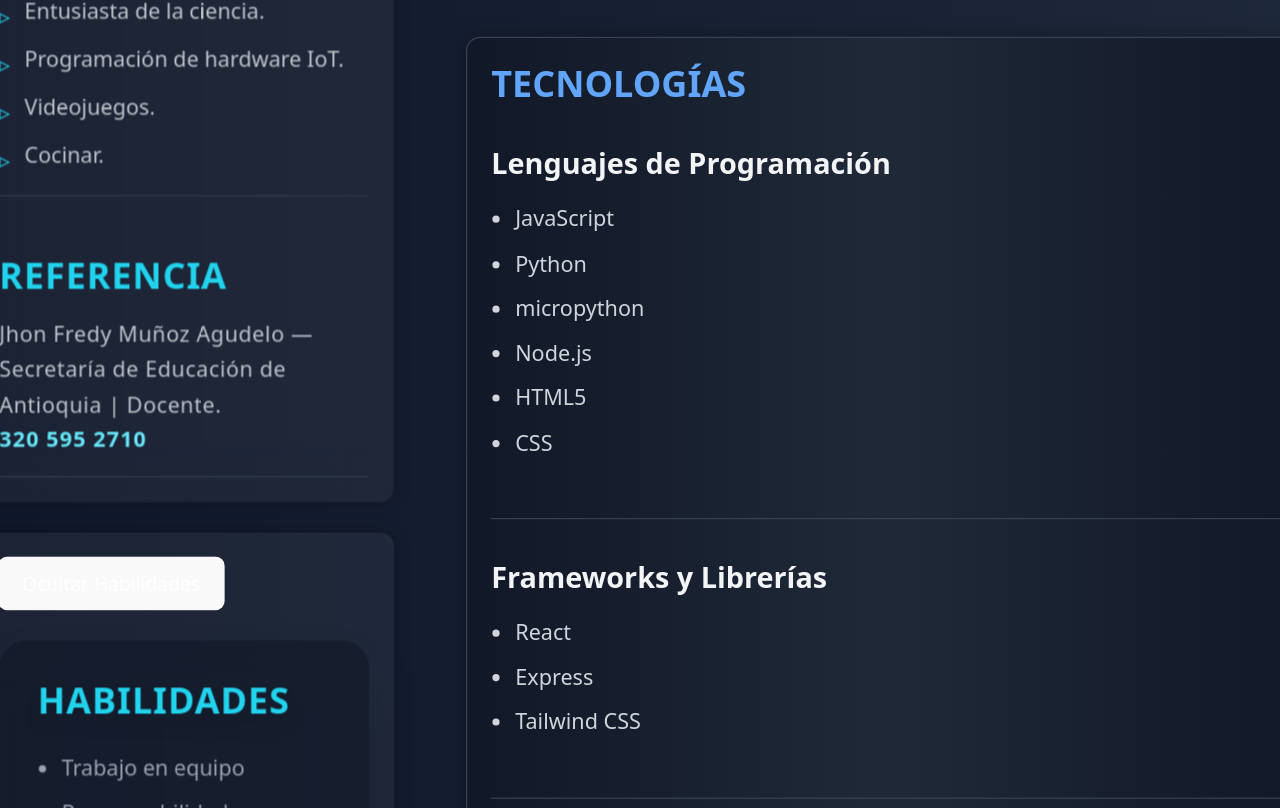
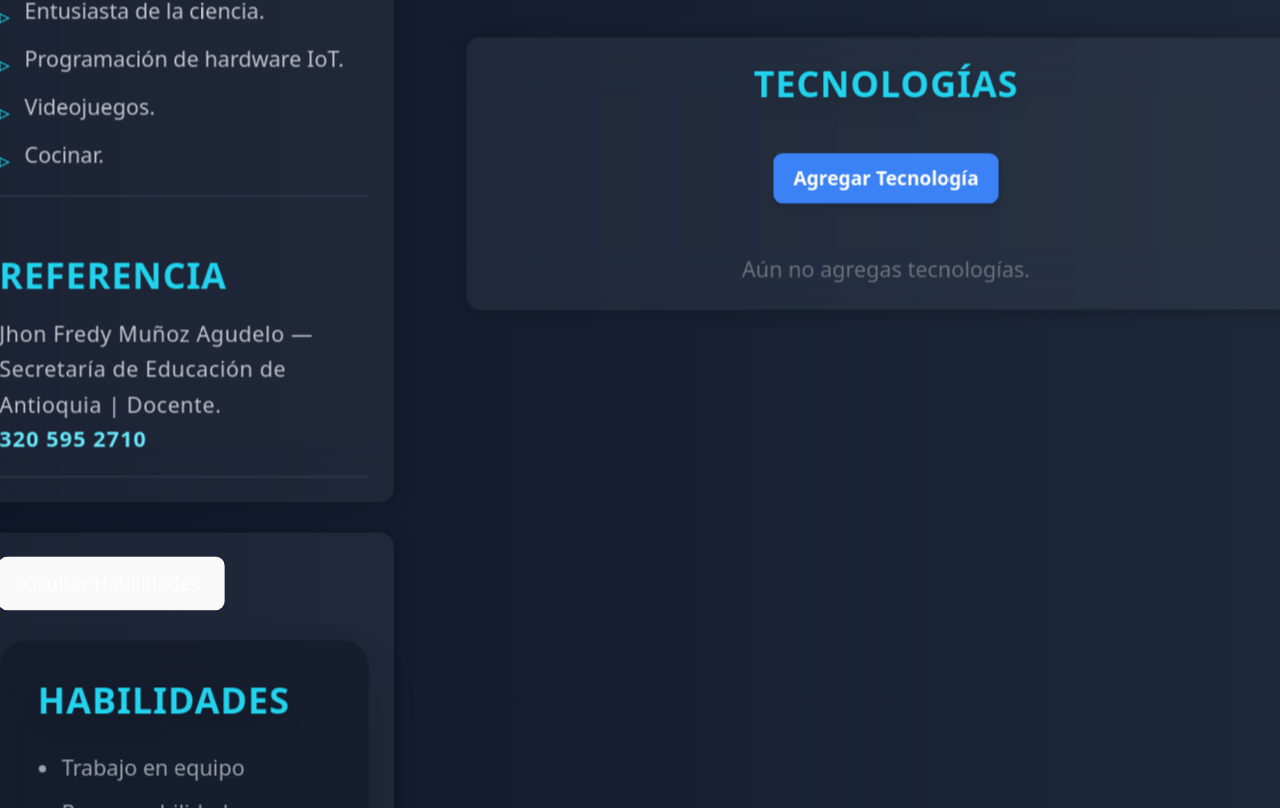
Before and after one commit to miguelangelOcampo/cv-react-Miguel-Angel-Ocampo, a React (Vite) app: page / in a window 1280 px wide. Shown: the part 2092-2900 px from the top of the page. Built offline with nearby package versions, Linux system fonts and the light colour scheme; a web font is replaced by a local one.

Commit message:
feat: función agregarTecnologia en StackTecnologias.jsx y paso como prop

```diff
--- a/src/StackTecnologias.tsx
+++ b/src/StackTecnologias.tsx
@@ -1,76 +1,50 @@
-export default function Tecnologias() {
-  const tecnologias = {
-    Lenguajes: ["JavaScript", "Python", "micropython", "Node.js", "HTML5", "CSS"],
-    Frameworks: ["React", "Express", "Tailwind CSS"],
-    Herramientas: ["Git & GitHub", "Power Apps", "Power Automate", "MySQL", "Mongo DB"],
+import { useState } from "react"; //Componente para que permite manejar los eventos de formulario
+import FormularioTecnologia from "./FormularioTecnologia"; //importa el componente de logica para el envio del formulario
+
+export default function StackTecnologias() {
+  const [tecnologias, setTecnologias] = useState<string[]>([]);//Estado local para almacenar la lista de tecnologías agregadas
+  const [mostrarFormulario, setMostrarFormulario] = useState<boolean>(false); //Estado para controlar la visibilidad del formulario
+
+  const agregarTecnologia = (nuevaTec: string) => { //Función que agrega una nueva tecnología a la lista
+    setTecnologias([...tecnologias, nuevaTec]); //Agrega la nueva tecnología al array de tecnologías
+    setMostrarFormulario(false);            //Oculta el formulario después de agregar la tecnología
   };
 
-  // Si NO hay tecnologías
-  if (
-    tecnologias.Lenguajes.length === 0 &&
-    tecnologias.Frameworks.length === 0 &&
-    tecnologias.Herramientas.length === 0
-  ) {
-    return (
-      <div className="mt-10 flex flex-col items-center gap-10 bg-gradient-to-r from-gray-900 via-gray-800 to-gray-900 rounded-2xl p-8 shadow-lg shadow-black/40 max-w-3xl mx-auto border border-gray-700">
-        <section className="w-full flex flex-col items-start gap-4">
-          <h1 className="text-2xl md:text-3xl font-semibold text-blue-400">
-            TECNOLOGÍAS
-          </h1>
-          <p className="text-gray-300 text-lg">No hay tecnologías disponibles.</p>
-        </section>
-      </div>
-    );
-  }
+  return (
+    <div
+      className="
+        mt-10 flex flex-col items-center gap-10
+        bg-gray-900/60 backdrop-blur-xl border border-gray-800
+        rounded-3xl p-10 shadow-2xl max-w-3xl mx-auto
+      "
+    >
+      <h1 className="text-3xl font-bold text-cyan-400 tracking-wide drop-shadow-lg">
+        TECNOLOGÍAS
+      </h1>
 
-  // Si SÍ hay tecnologías
-  return (
-    <div className="mt-10 flex flex-col items-center gap-10 bg-gradient-to-r from-gray-900 via-gray-800 to-gray-900 rounded-2xl p-8 shadow-lg shadow-black/40 max-w-3xl mx-auto border border-gray-700">
-      <section className="w-full flex flex-col items-start gap-8">
-        <h1 className="text-2xl md:text-3xl font-semibold text-blue-400">
-          TECNOLOGÍAS
-        </h1>
+      <button
+        onClick={() => setMostrarFormulario(!mostrarFormulario)}
+        className="
+          bg-blue-500 hover:bg-blue-600
+          text-white py-2 px-4 rounded-lg font-semibold shadow-md
+        "
+      >
+        {mostrarFormulario ? "Cerrar Formulario" : "Agregar Tecnología"}
+      </button>
 
-        {/* Lenguajes */}
-        <div className="flex flex-col gap-2">
-          <h2 className="text-xl md:text-2xl font-semibold text-gray-100">
-            Lenguajes de Programación
-          </h2>
-          <ul className="list-disc ml-5 space-y-2 text-gray-300 text-lg leading-relaxed mt-2">
-            {tecnologias.Lenguajes.map((item, index) => (
-              <li key={index}>{item}</li>
-            ))}
-          </ul>
-        </div>
+      {mostrarFormulario && (
+        <FormularioTecnologia onAgregar={agregarTecnologia} />
+      )}
 
-        <div className="w-full h-[1px] bg-gray-700 mt-4"></div>
-
-        {/* Frameworks */}
-        <div className="flex flex-col gap-2">
-          <h2 className="text-xl md:text-2xl font-semibold text-gray-100">
-            Frameworks y Librerías
-          </h2>
-          <ul className="list-disc ml-5 space-y-2 text-gray-300 text-lg leading-relaxed mt-2">
-            {tecnologias.Frameworks.map((item, index) => (
-              <li key={index}>{item}</li>
-            ))}
-          </ul>
-        </div>
-
-        <div className="w-full h-[1px] bg-gray-700 mt-4"></div>
-
-        {/* Herramientas */}
-        <div className="flex flex-col gap-2">
-          <h2 className="text-xl md:text-2xl font-semibold text-gray-100">
-            Herramientas y Tecnologías
-          </h2>
-          <ul className="list-disc ml-5 space-y-2 text-gray-300 text-lg leading-relaxed mt-2">
-            {tecnologias.Herramientas.map((item, index) => (
-              <li key={index}>{item}</li>
-            ))}
-          </ul>
-        </div>
-      </section>
+      {tecnologias.length > 0 ? (
+        <ul className="list-disc ml-5 space-y-2 text-gray-300 text-lg leading-relaxed">
+          {tecnologias.map((tec, index) => (
+            <li key={index}>{tec}</li>
+          ))}
+        </ul>
+      ) : (
+        <p className="text-gray-500 text-lg">Aún no agregas tecnologías.</p>
+      )}
     </div>
   );
 }
```
